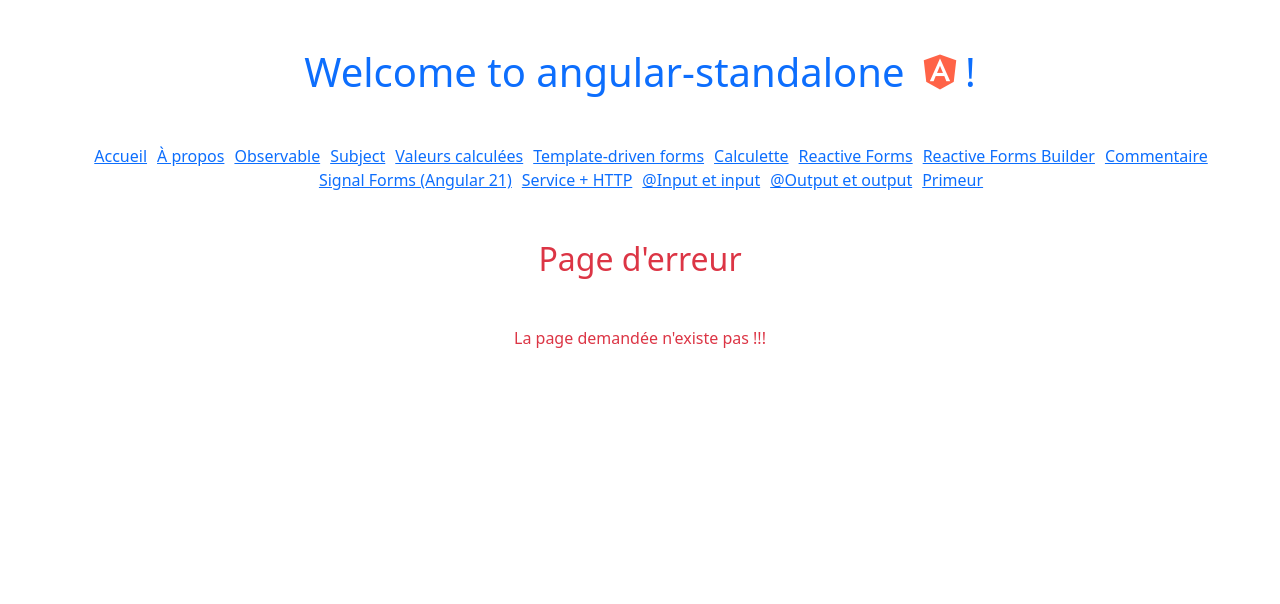
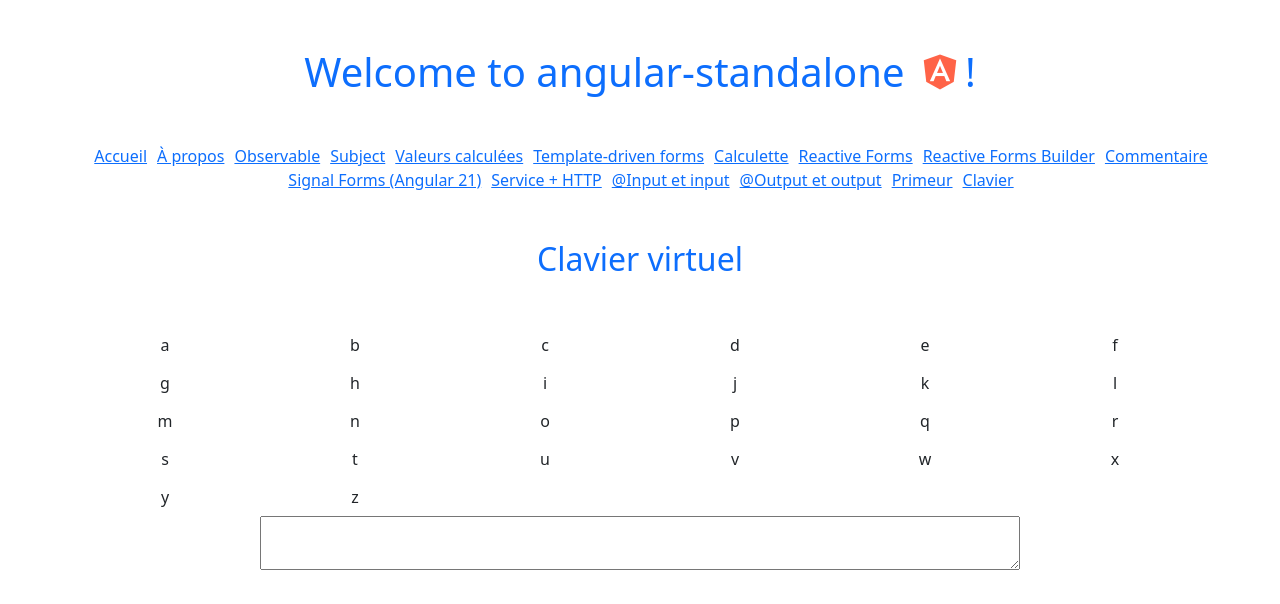
Before and after one commit to ArmandGuillot/angular-standalone, an Angular app: page /clavier in a window 1280 px wide. Before the commit this address led to /not-found. Shown: the top 604 px of the page. Built offline with nearby package versions, Linux system fonts and the light colour scheme.

Commit message:
Exercice : Virtual keyboard

```diff
--- a/src/app/app.routes.ts
+++ b/src/app/app.routes.ts
@@ -19,6 +19,7 @@ import { PersonneComponent } from './components/personne/personne';
 import { PereComponent } from './components/pere/pere';
 import { PrimeurComponent } from './components/primeur/primeur';
 import { ParentComponent } from './components/parent/parent';
+import { ClavierComponent } from './components/clavier/clavier';
 
 export const routes: Routes = [
     { path: '', component: HomeComponent },
@@ -41,6 +42,7 @@ export const routes: Routes = [
     { path: 'pere', component: PereComponent },
     { path: 'primeur', component: PrimeurComponent },
     { path: 'parent', component: ParentComponent },
+    { path: 'clavier', component: ClavierComponent },
     //à placer en dernier
     // { path: '**', component: NotFoundComponent },
     { path: 'not-found', component: NotFoundComponent },
--- /dev/null
+++ b/src/app/components/clavier/clavier.html
@@ -0,0 +1,13 @@
+<h2 class="text-primary my-5">Clavier virtuel</h2>
+<div class="container">
+    <div class="row">
+        @for (letter of lettres; track $index) {
+        <div class="col-2">
+            <app-touche [lettre]="letter" (onSendLetter)="updateText($index)" />
+        </div>
+        }
+    </div>
+    <div class="row">
+        <textarea class="offset-2 col-8">{{ text }}</textarea>
+    </div>
+</div>
--- /dev/null
+++ b/src/app/components/clavier/clavier.ts
@@ -0,0 +1,17 @@
+import { Component } from '@angular/core';
+import { ToucheComponent } from '../touche/touche';
+
+@Component({
+  selector: 'app-clavier',
+  imports: [ToucheComponent],
+  templateUrl: './clavier.html',
+  styleUrl: './clavier.css',
+})
+export class ClavierComponent {
+  text = ''
+  lettres = ['a', 'b', 'c', 'd', 'e', 'f', 'g', 'h', 'i', 'j', 'k', 'l',
+    'm', 'n', 'o', 'p', 'q', 'r', 's', 't', 'u', 'v', 'w', 'x', 'y', 'z']
+  updateText(i: number) {
+    this.text += this.lettres[i]
+  }
+}
--- a/src/app/components/menu/menu.html
+++ b/src/app/components/menu/menu.html
@@ -45,5 +45,8 @@
         <li routerLinkActive="active">
             <a routerLink="/primeur">Primeur</a>
         </li>
+        <li routerLinkActive="active">
+            <a routerLink="/clavier">Clavier</a>
+        </li>
     </ul>
 </nav>
--- /dev/null
+++ b/src/app/components/touche/touche.html
@@ -0,0 +1,3 @@
+<button class="btn" (click)="envoyer()">
+    {{ lettre() }}
+</button>
--- /dev/null
+++ b/src/app/components/touche/touche.ts
@@ -0,0 +1,15 @@
+import { Component, input, output } from '@angular/core';
+
+@Component({
+  selector: 'app-touche',
+  imports: [],
+  templateUrl: './touche.html',
+  styleUrl: './touche.css',
+})
+export class ToucheComponent {
+  lettre = input.required<string>()
+  onSendLetter = output<void>()
+  envoyer() {
+    this.onSendLetter.emit()
+  }
+}
```
Also changed, not shown: src/app/components/clavier/clavier.css (added), src/app/components/touche/touche.css (added), 2 other files (tests, documents, lock files or other folders).
